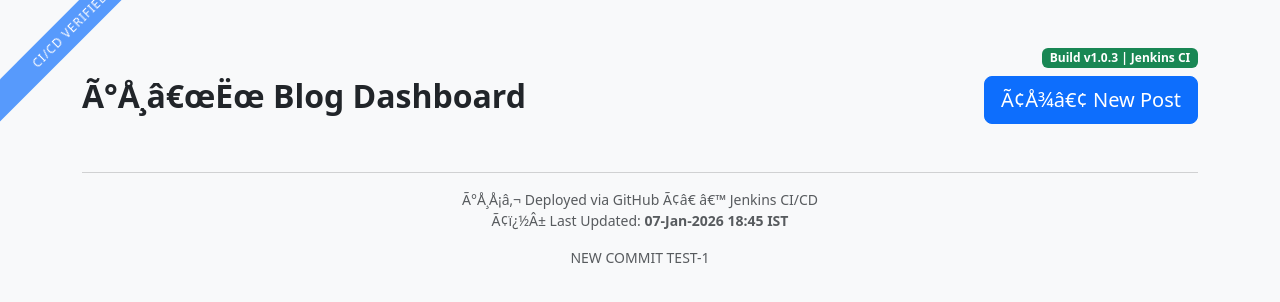
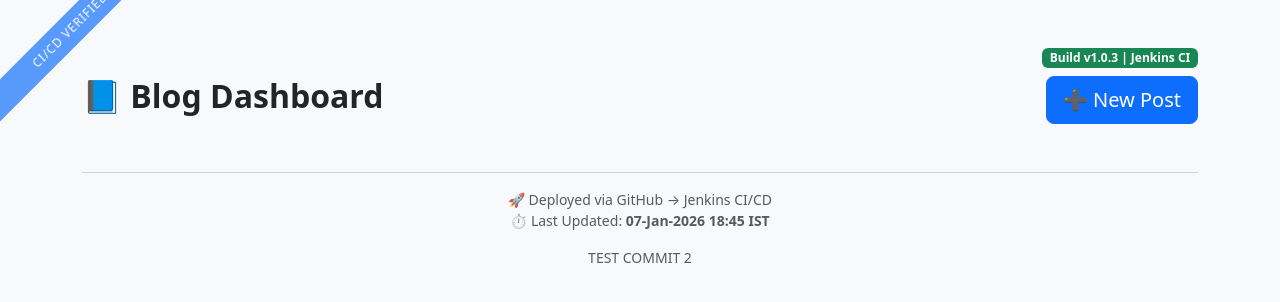
Before and after one commit to vinayvini-18/Test_WAR_App, a Spring Boot app: page / in a window 1280 px wide. Shown: the top 302 px of the page. Run offline with Spring Boot 4, Linux system fonts and the light colour scheme.

Commit message:
commit test 2

```diff
--- a/SimpleWebApp/src/main/resources/templates/dashboard.html
+++ b/SimpleWebApp/src/main/resources/templates/dashboard.html
@@ -65,8 +65,8 @@
 
     <!-- Header -->
     <div class="d-flex justify-content-between align-items-center mb-4">
-        <h2 class="fw-bold">ðŸ“˜ Blog Dashboard</h2>
-        <a th:href="@{/post/new}" class="btn btn-primary btn-lg">âž• New Post</a>
+        <h2 class="fw-bold">📘 Blog Dashboard</h2>
+        <a th:href="@{/post/new}" class="btn btn-primary btn-lg">➕ New Post</a>
     </div>
 
     <!-- Blog Cards -->
@@ -110,10 +110,10 @@
     <footer class="text-center mt-5 text-muted small">
         <hr>
         <p>
-            ðŸš€ Deployed via GitHub â†’ Jenkins CI/CD <br>
-            â�± Last Updated: <strong>07-Jan-2026 18:45 IST</strong>
+            🚀 Deployed via GitHub → Jenkins CI/CD <br>
+            ⏱ Last Updated: <strong>07-Jan-2026 18:45 IST</strong>
         </p>
-        <p>NEW COMMIT TEST-1</p>
+        <p>TEST COMMIT 2</p>
     </footer>
 
 </div>
```
